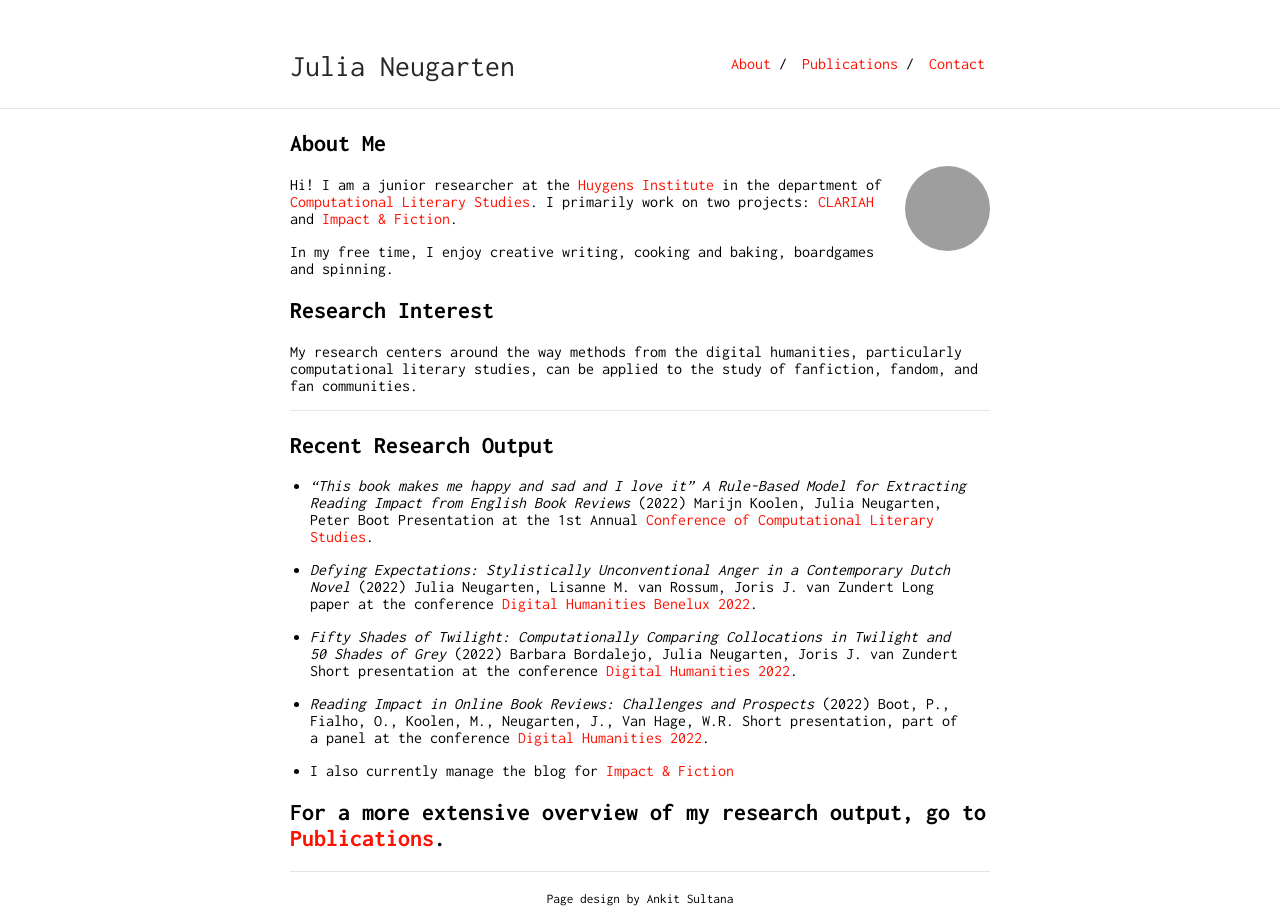
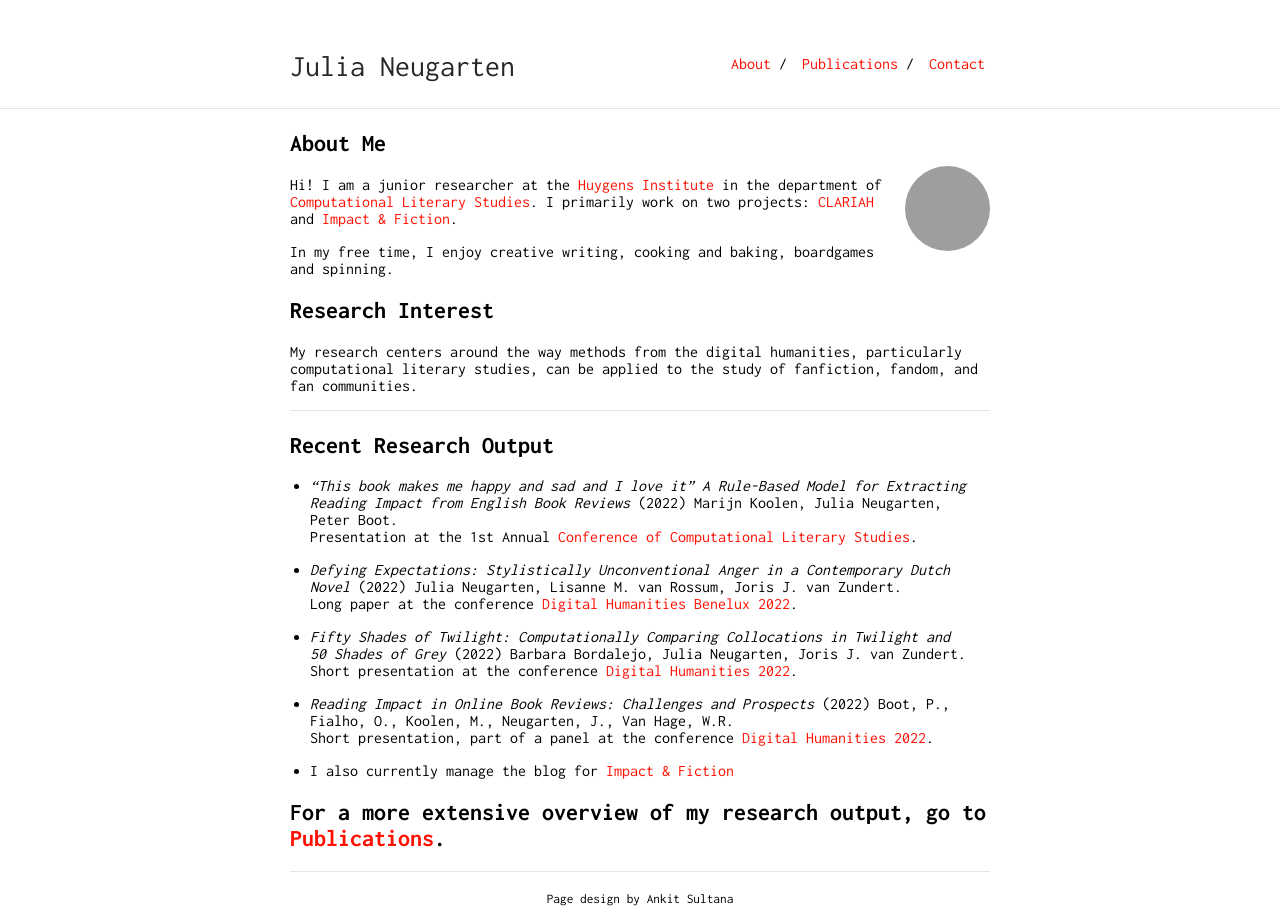
Before and after one commit to julianeugarten/julianeugarten, a Jekyll site: the page built from index.md, in a window 1280 px wide. Built offline with Jekyll 4.4.1, drawn with Linux system fonts in a browser that asks for light colours; our own code applies the rules of GitHub Pages for plain Markdown files; grey boxes are pictures that could not be loaded.

```diff
--- a/index.md
+++ b/index.md
@@ -16,15 +16,15 @@ My research centers around the way methods from the digital humanities, particul
 ## Recent Research Output
 
 - *“This book makes me happy and sad and I love it” A Rule-Based Model for Extracting Reading Impact from English Book Reviews* (2022)
-Marijn Koolen, Julia Neugarten, Peter Boot
+Marijn Koolen, Julia Neugarten, Peter Boot.
 Presentation at the 1st Annual [Conference of Computational Literary Studies](https://jcls.io/site/conference/).
 
 - *Defying Expectations: Stylistically Unconventional Anger in a Contemporary Dutch Novel* (2022)
-Julia Neugarten, Lisanne M. van Rossum, Joris J. van Zundert
+Julia Neugarten, Lisanne M. van Rossum, Joris J. van Zundert.
 Long paper at the conference [Digital Humanities Benelux 2022](https://zenodo.org/record/6594637#.Yqr1kKJBxPY).
 
 - *Fifty Shades of Twilight: Computationally Comparing Collocations in Twilight and 50 Shades of Grey* (2022)
-Barbara Bordalejo, Julia Neugarten, Joris J. van Zundert
+Barbara Bordalejo, Julia Neugarten, Joris J. van Zundert.
 Short presentation at the conference [Digital Humanities 2022](https://dh2022.dhii.asia/dh2022bookofabsts.pdf).
 
 - *Reading Impact in Online Book Reviews: Challenges and Prospects* (2022)
```
